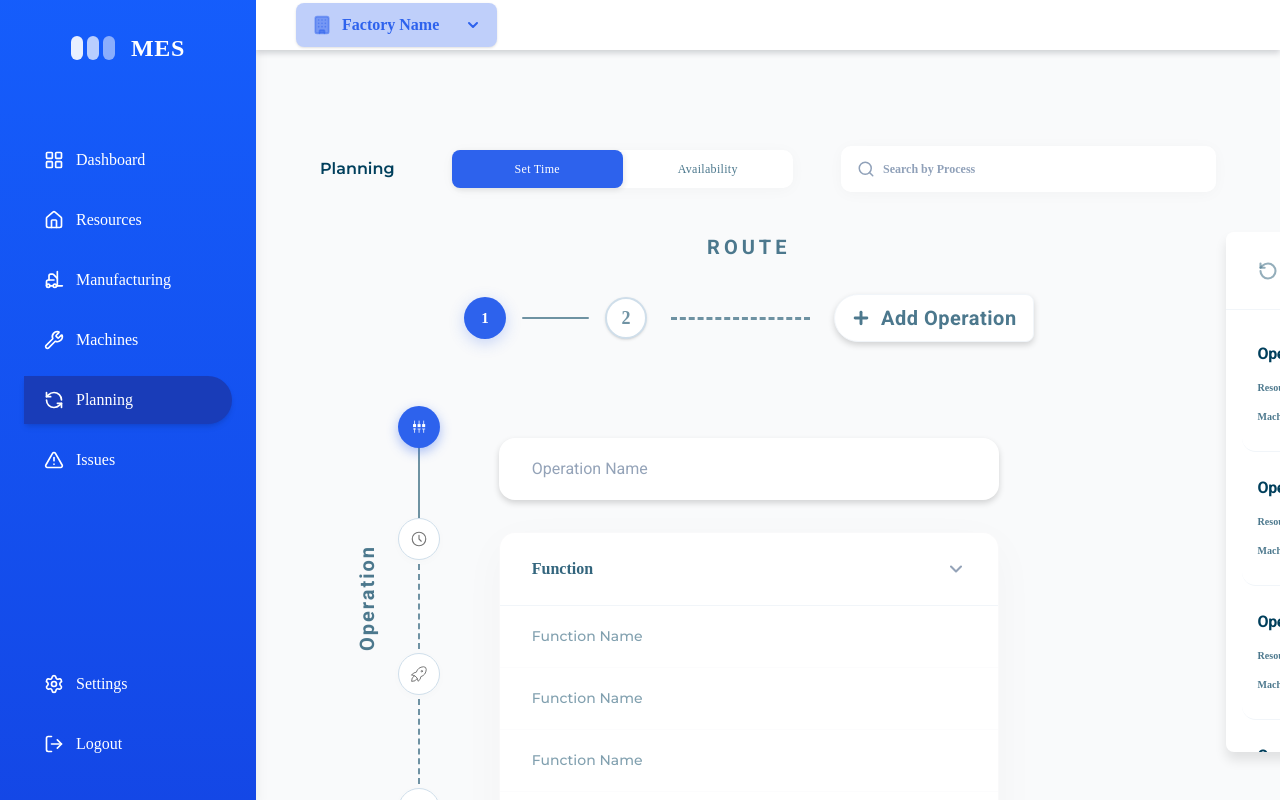
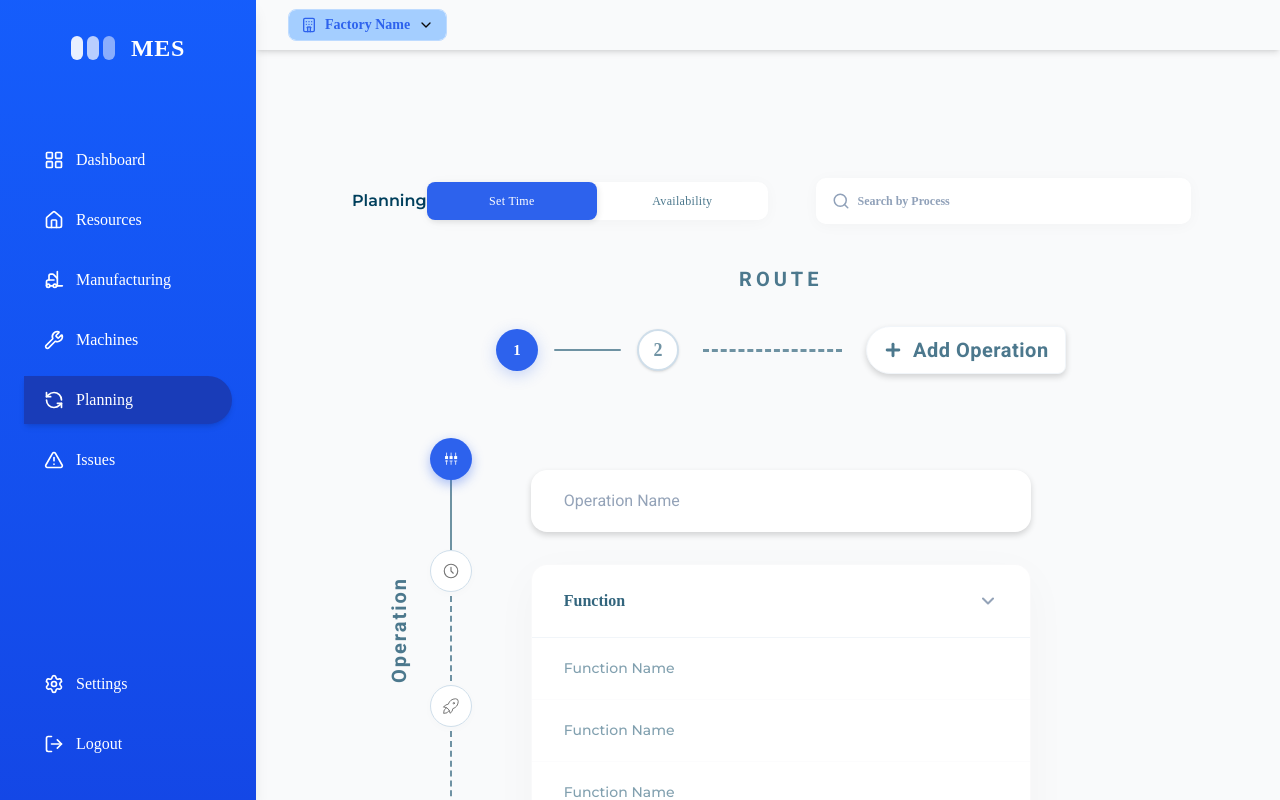
Before and after one commit to khaled-17/mes-dashboard, a Next.js app: page /planning in a window 1280 px wide. Built offline with nearby package versions, Linux system fonts and the light colour scheme.

Commit message:
fixed  main header issue

```diff
--- a/app/layout.tsx
+++ b/app/layout.tsx
@@ -30,6 +30,7 @@ export const metadata: Metadata = {
 
 import Sidebar from "@/components/Sidebar";
 import { TooltipProvider } from "@/components/ui/tooltip";
+import Header from "@/components/Header";
 
 export default function RootLayout({
   children,
@@ -43,9 +44,14 @@ export default function RootLayout({
       >
         <TooltipProvider>
           <Sidebar />
-          <main className="flex-1 overflow-y-auto p-8 custom-scrollbar">
+         <div className="flex-1 overflow-y-auto p-8 custom-scrollbar">
+         <header className="-mt-8 -mx-8 mb-24">
+        <Header />
+      </header>
+           <main className="flex-1 overflow-y-auto p-8 custom-scrollbar">
             {children}
           </main>
+         </div>
         </TooltipProvider>
       </body>
     </html>
--- a/app/planning/page.tsx
+++ b/app/planning/page.tsx
@@ -1,4 +1,4 @@
-import Header from "@/components/planning-section/PlanningHeader";
+
 import TopBar from "@/components/planning-section/TopBar";
 import RouteTimeline from "@/components/planning-section/RouteTimeline";
 import VerticalStepper from "@/components/planning-section/VerticalStepper";
@@ -8,9 +8,7 @@ import PreDefinedProcesses from "@/components/planning-section/PreDefinedProcess
 export default function PlanningPage() {
   return (
     <div className="w-full flex flex-col font-sans text-[#0F172A]">
-      <header className="-mt-8 -mx-8 mb-24">
-        <Header />
-      </header>
+
 
       <TopBar />
 
--- a/components/Header/BottomHeader.tsx
+++ b/components/Header/BottomHeader.tsx
@@ -19,7 +19,7 @@ const BottomHeader = () => {
   return (
     <>
       <div className="h-[50px] w-full shadow-md flex items-center px-8  justify-between  ">
-        {pathname !== "/planning" ||  "/" ? (
+        {pathname !== "/planning" &&   "/" ? (
           <>
             <div className=" flex items-center gap-4 ">
               <FactoryDropdownMenu />
--- a/components/planning-section/PlanningHeader.tsx
+++ /dev/null
@@ -1,13 +0,0 @@
-import { ChevronDown, Building } from 'lucide-react';
-
-export default function Header() {
-  return (
-    <header className="h-[50px] bg-white shadow-[0_3px_6px_rgb(39,45,59,0.2)] flex items-center justify-start py-6 px-10 shrink-0 w-full z-10 relative">
-      <button className="flex items-center gap-2.5 bg-[#2D62ED4D] text-primary px-4 py-2.5 rounded-[8px] font-semibold text-[16px] transition-colors hover:bg-[#E0E7FF] group shadow-sm cursor-pointer">
-        <Building className="w-5 h-5 text-primary/50 group-hover:scale-110 transition-transform" fill="currentColor" />
-        Factory Name
-        <ChevronDown className="w-4 h-4 ml-4 text-primary" strokeWidth={3} />
-      </button>
-    </header>
-  );
-}
```
